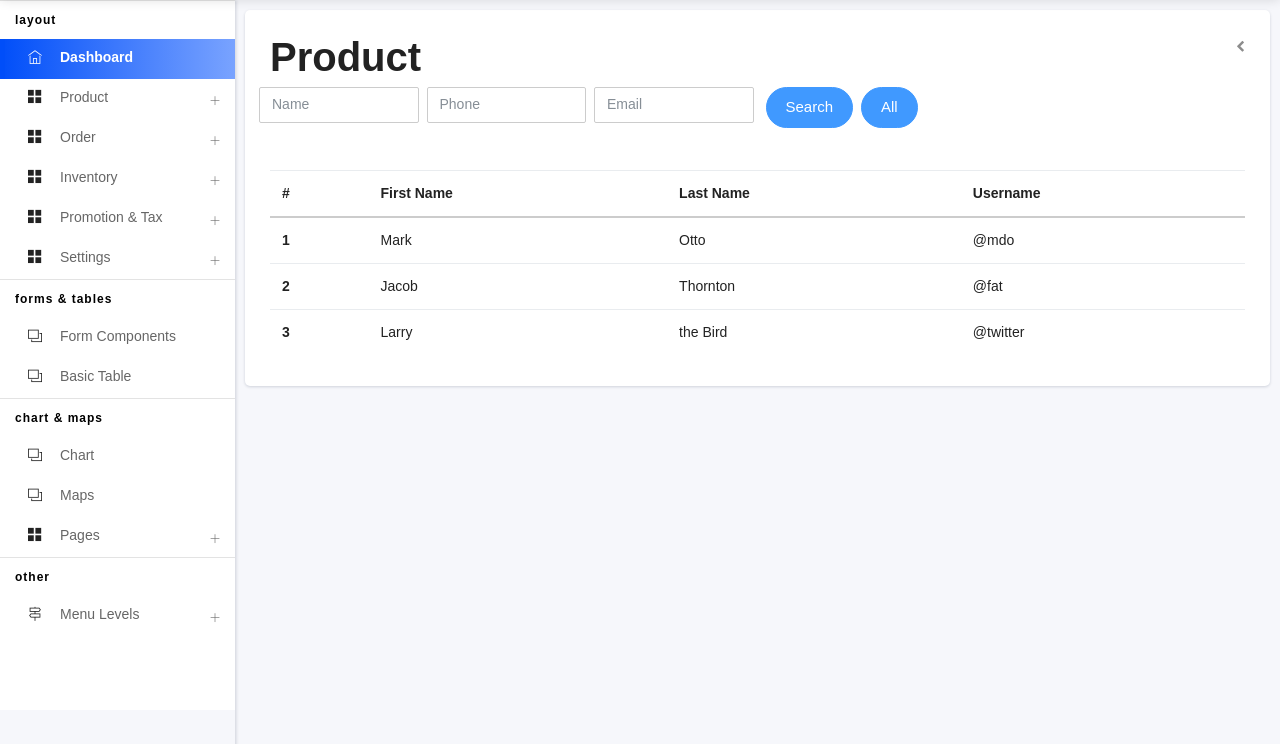
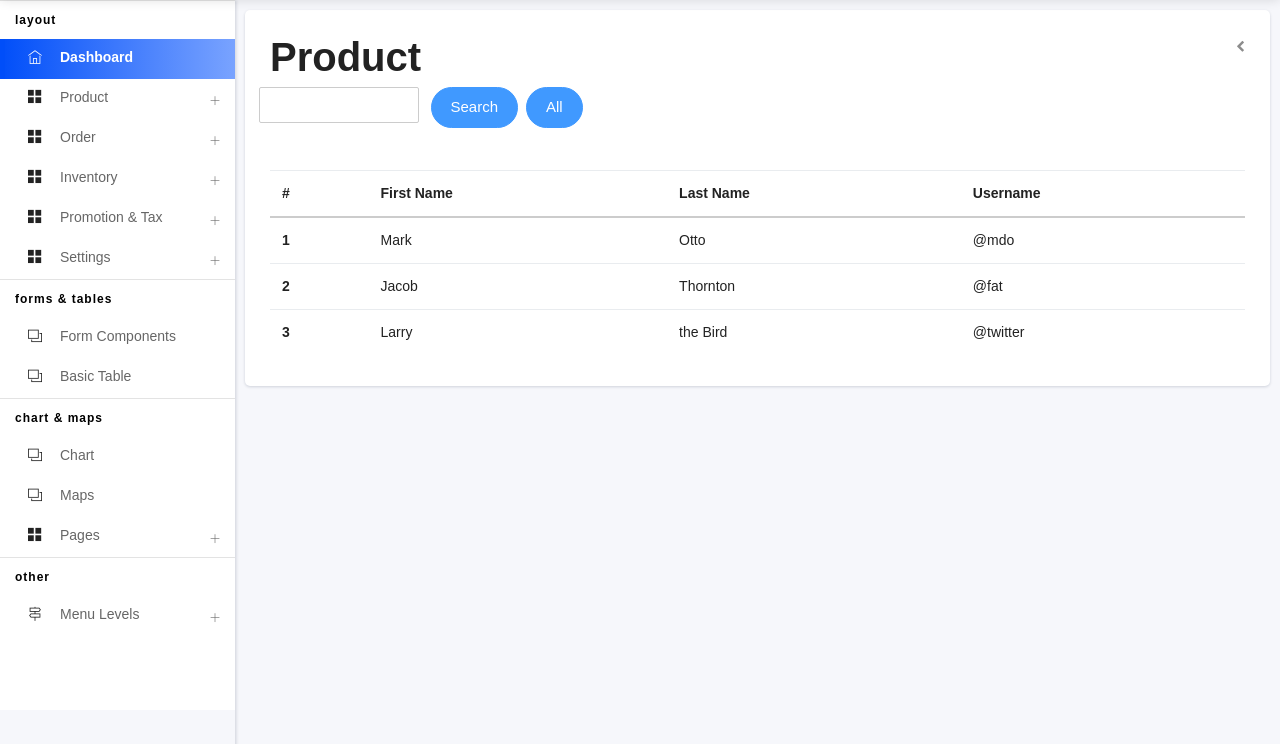
Before and after one commit to pritiranjan-personal/product-management-system, a Django app: page /product-list in a window 1280 px wide. Shown: the part 56-800 px from the top of the page. Run offline with Django 5.2, Linux system fonts and the light colour scheme; the visitor is signed in with stand-in values (Sample User, id 1); some libraries are stand-ins or nearby versions.

Commit message:
changes in design

```diff
--- a/templates/product-list.html
+++ b/templates/product-list.html
@@ -10,15 +10,8 @@
         <h1>Product</h1>
         <div class="form-group row">
             <div class="col-sm-2">
-                <input type="text" class="form-control" placeholder="Name">
+                <input type="text" class="form-control" placeholder="">
             </div>
-            <div class="col-sm-2">
-                <input type="text" class="form-control" placeholder="Phone">
-            </div>
-            <div class="col-sm-2">
-                <input type="text" class="form-control" placeholder="Email">
-            </div>
-
             <button class="btn btn-primary btn-round ml-2">Search</button>
             <button class="btn btn-primary btn-round ml-2">All</button>
 
--- a/templates/user_profile/forgot-password.html
+++ b/templates/user_profile/forgot-password.html
@@ -63,6 +63,11 @@
                                 <div class="input-group">
                                     <input type="email" class="form-control" placeholder="Your Email Address">
                                     <span class="md-line"></span>
+                                </div>
+
+                                <div class="col-sm-12 col-xs-12 forgot-phone text-right">
+                                    <a href="{% url 'login' %}" class="text-right f-w-600 text-inverse">
+                                        Login</a>
                                 </div>
 
                                 <div class="row m-t-30">
--- a/templates/user_profile/login.html
+++ b/templates/user_profile/login.html
@@ -88,7 +88,7 @@
                                 </div>
                                 <div class="row m-t-30">
                                     <div class="col-md-12">
-                                        <button type"submit"
+                                        <button type = "submit"
                                             class="btn btn-primary btn-md btn-block waves-effect text-center m-b-20">Sign
                                             in</button>
                                         <!-- <button type="button"
```
Also changed, not shown: templates/admin_panel/add-employee.html (added).
